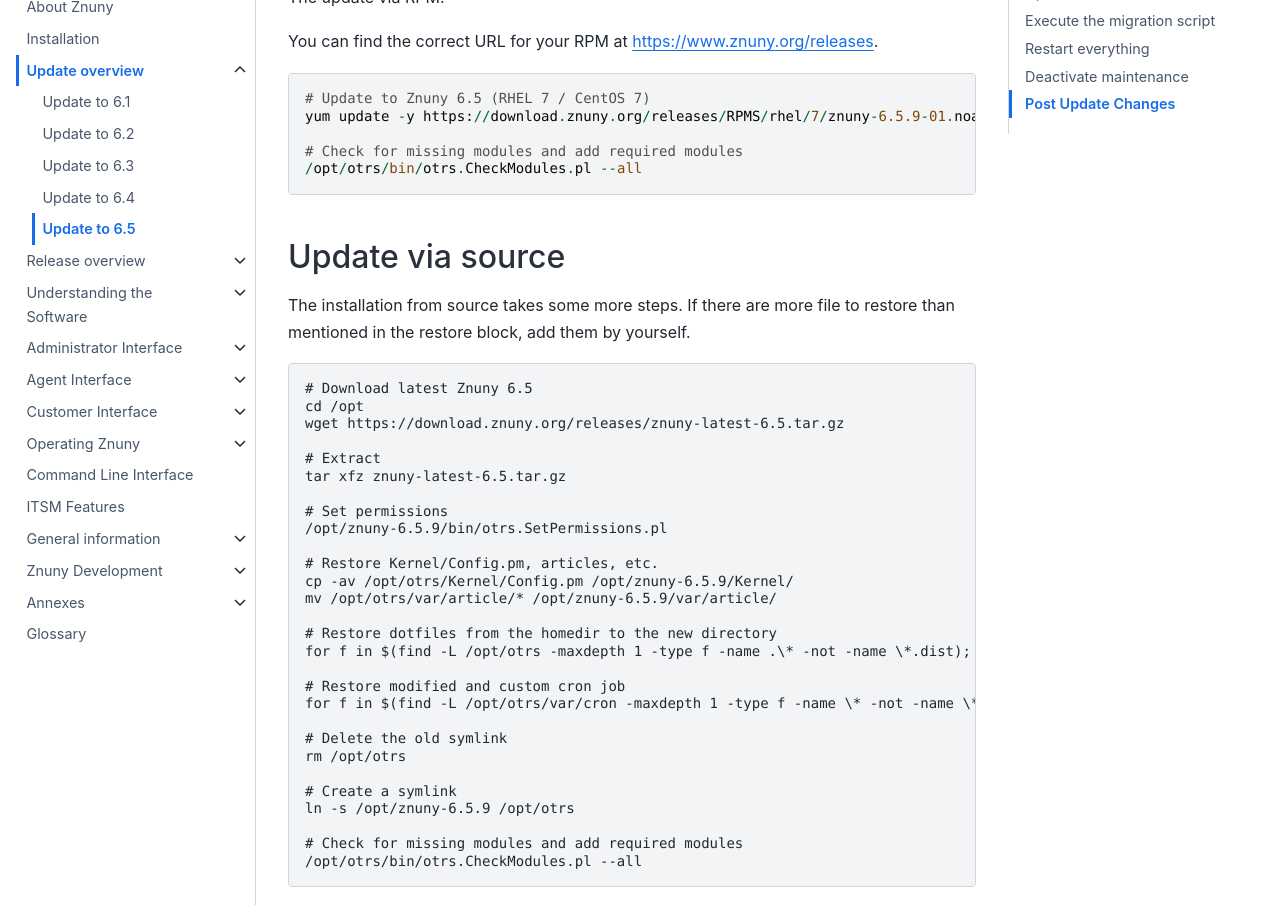
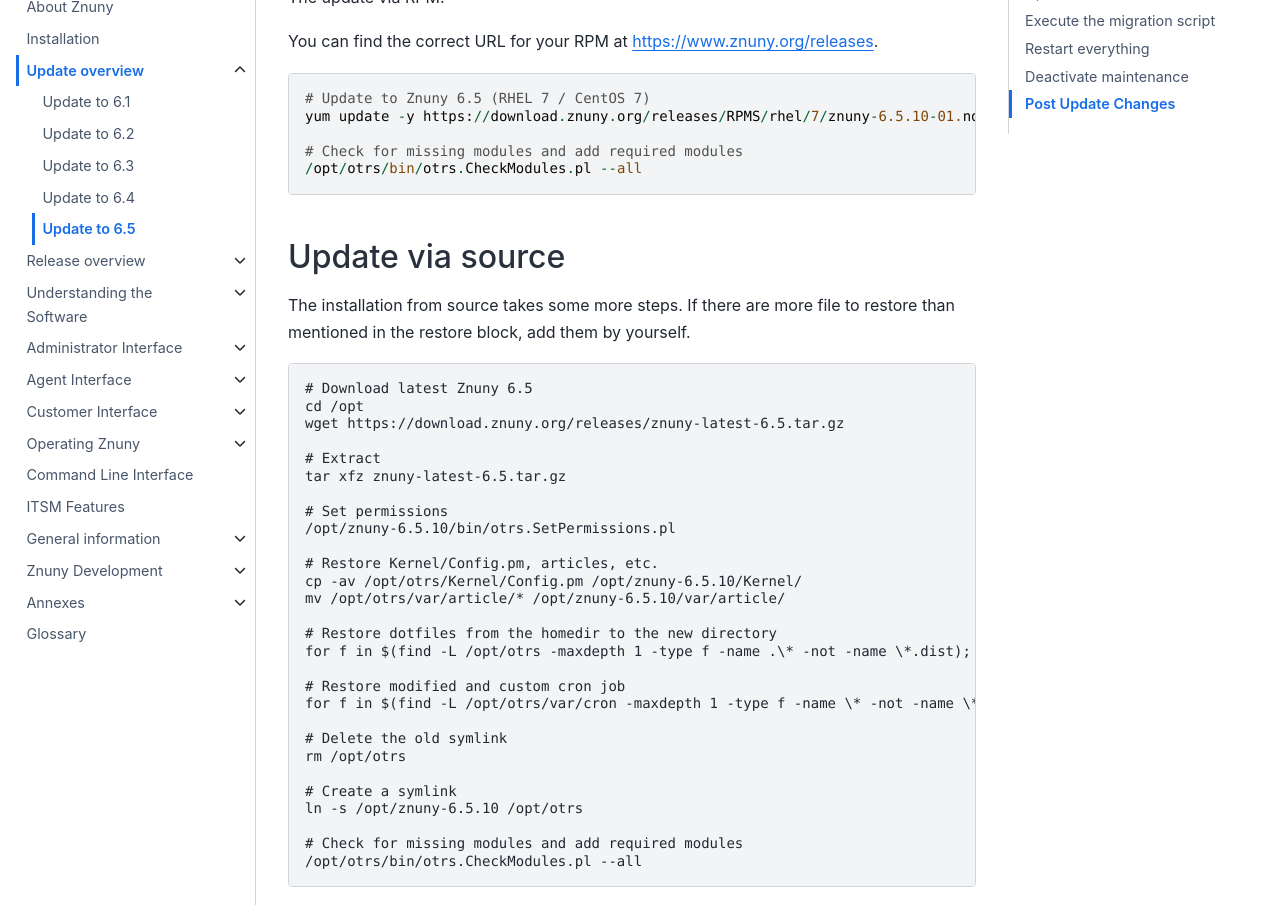
Before and after one commit to znuny/manual, a Sphinx documentation site: the page built from source/releases/installupdate/update/update-6.5.rst, in a window 1280 px wide and 1400 px high, scrolled down 1652 px. Shown: the part 152-1057 px from the top of the window. Built offline with Sphinx 7.4.7 and the Sphinx Book theme 1.1.4, drawn with Linux system fonts in a browser that asks for light colours.

Commit message:
Release of Znuny LTS 6.5.10

```diff
--- a/source/annexes/x_headers/index.rst
+++ b/source/annexes/x_headers/index.rst
@@ -56,7 +56,7 @@
 +-----------------------------+---------------+------------------------------------------------------------------------+
 | X-OTRS-IsVisibleForCustomer | 1             | Visible (Default: 1) or not visible (0)                                |
 +-----------------------------+---------------+------------------------------------------------------------------------+
-| X-OTRS-DynamicField_Field   | Value         | Value depends on dynamic field type. Must be a field of object Ticket. |
+| X-OTRS-DynamicField-Field   | Value         | Value depends on dynamic field type. Must be a field of object Ticket. |
 +-----------------------------+---------------+------------------------------------------------------------------------+
 | X-OTRS-Loop                 | 1             | Suppress auto-replies if set to 1/true                                 |
 +-----------------------------+---------------+------------------------------------------------------------------------+
--- a/source/releases/index.rst
+++ b/source/releases/index.rst
@@ -20,6 +20,7 @@
 .. toctree::
    :maxdepth: 1
 
+   6_5_10/index
    6_5_9/index
    6_5_8/index
    6_5_7/index
--- a/source/releases/installupdate/update/update-6.5.rst
+++ b/source/releases/installupdate/update/update-6.5.rst
@@ -63,7 +63,7 @@
 .. code-block::
 
   # Update to Znuny 6.5 (RHEL 7 / CentOS 7)
-  yum update -y https://download.znuny.org/releases/RPMS/rhel/7/znuny-6.5.9-01.noarch.rpm
+  yum update -y https://download.znuny.org/releases/RPMS/rhel/7/znuny-6.5.10-01.noarch.rpm
 
   # Check for missing modules and add required modules
   /opt/otrs/bin/otrs.CheckModules.pl --all
@@ -84,23 +84,23 @@
   tar xfz znuny-latest-6.5.tar.gz
 
   # Set permissions
-  /opt/znuny-6.5.9/bin/otrs.SetPermissions.pl
+  /opt/znuny-6.5.10/bin/otrs.SetPermissions.pl
 
   # Restore Kernel/Config.pm, articles, etc.
-  cp -av /opt/otrs/Kernel/Config.pm /opt/znuny-6.5.9/Kernel/
-  mv /opt/otrs/var/article/* /opt/znuny-6.5.9/var/article/
+  cp -av /opt/otrs/Kernel/Config.pm /opt/znuny-6.5.10/Kernel/
+  mv /opt/otrs/var/article/* /opt/znuny-6.5.10/var/article/
 
   # Restore dotfiles from the homedir to the new directory
-  for f in $(find -L /opt/otrs -maxdepth 1 -type f -name .\* -not -name \*.dist); do cp -av "$f" /opt/znuny-6.5.9/; done
+  for f in $(find -L /opt/otrs -maxdepth 1 -type f -name .\* -not -name \*.dist); do cp -av "$f" /opt/znuny-6.5.10/; done
 
   # Restore modified and custom cron job
-  for f in $(find -L /opt/otrs/var/cron -maxdepth 1 -type f -name \* -not -name \*.dist); do cp -av "$f" /opt/znuny-6.5.9/var/cron/; done
+  for f in $(find -L /opt/otrs/var/cron -maxdepth 1 -type f -name \* -not -name \*.dist); do cp -av "$f" /opt/znuny-6.5.10/var/cron/; done
 
   # Delete the old symlink
   rm /opt/otrs
 
   # Create a symlink
-  ln -s /opt/znuny-6.5.9 /opt/otrs
+  ln -s /opt/znuny-6.5.10 /opt/otrs
 
   # Check for missing modules and add required modules
   /opt/otrs/bin/otrs.CheckModules.pl --all
```
Also changed, not shown: source/releases/6_5_10/index.rst (added, +32 -0 lines), source/releases/installupdate/install.rst (+4 -4 lines).
